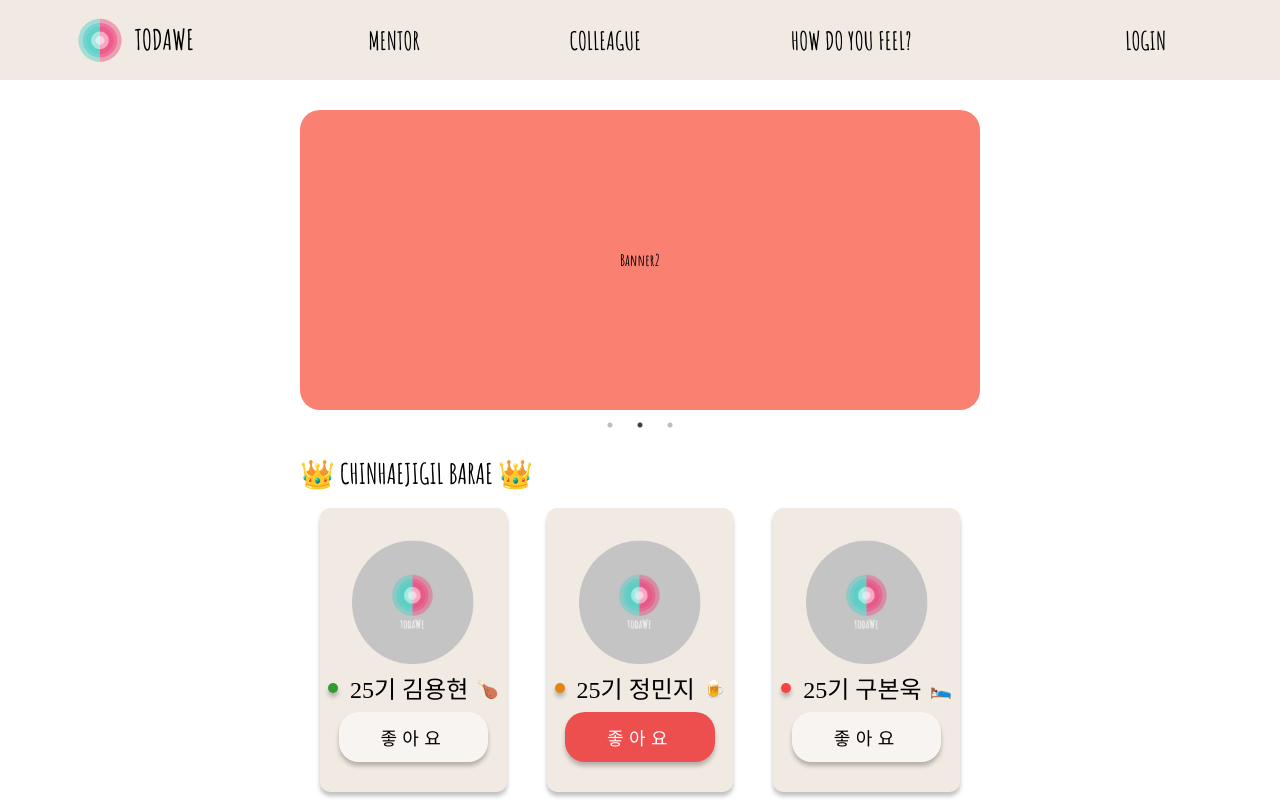
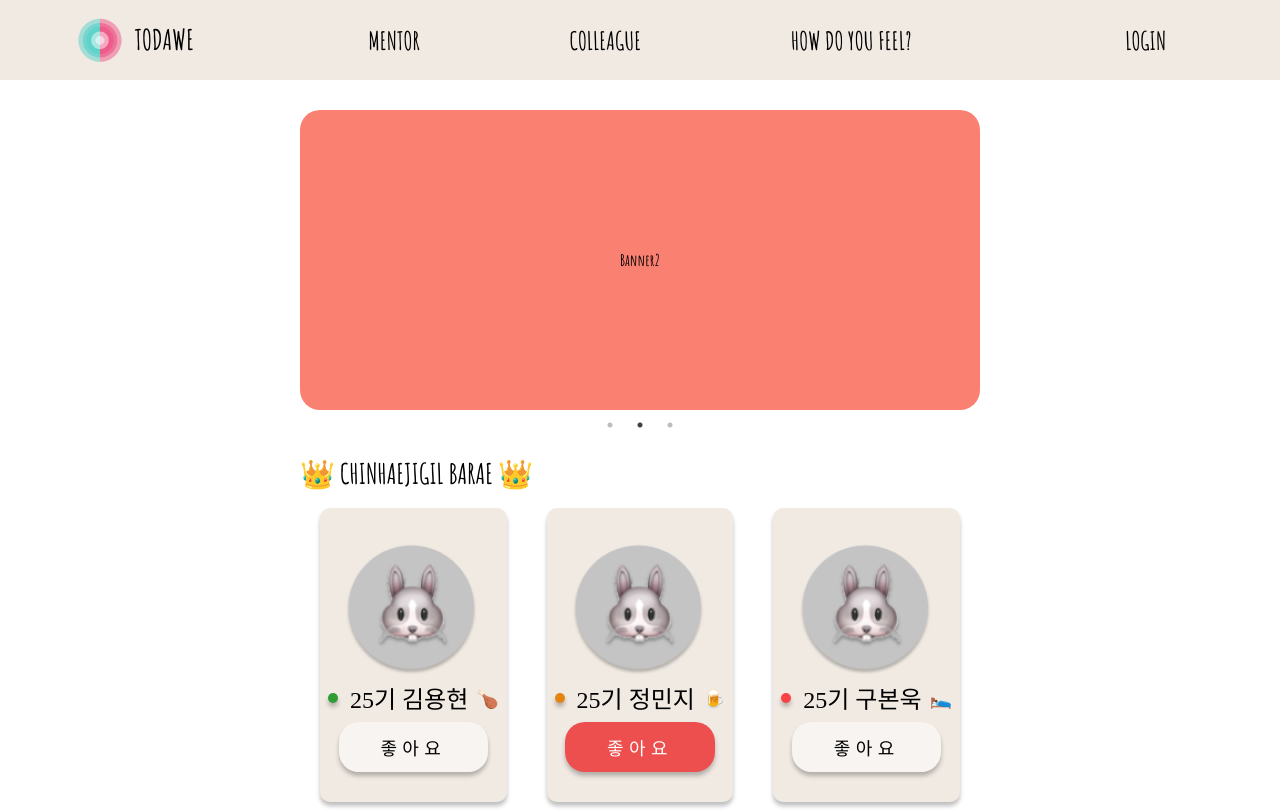
Before and after one commit to Jeong-minji/TodaWe, a Next.js app: page / in a window 1280 px wide. Built offline with nearby package versions, Linux system fonts and the light colour scheme; a web font is replaced by a local one.

Commit message:
Fix: Rebase Conflict 해결
Fix: 모달 z-index 수정

```diff
--- a/component/layout/Login/LoginModal.tsx
+++ b/component/layout/Login/LoginModal.tsx
@@ -56,11 +56,12 @@ const OutBackground = styled.div<{ isVisible: boolean }>`
   position: absolute;
   left: 0;
   background-color: rgba(0, 0, 0, 0.4);
+  z-index: 2;
 `;
 
 const ModalWrapper = styled.div`
   display: flex;
-  border-radius: 4px;
+  border-radius: 10px;
   background-color: #ffffff;
   box-shadow: 0 1px 4px 1px rgba(0, 0, 0, 0.15);
 `;
@@ -68,8 +69,8 @@ const ModalWrapper = styled.div`
 const LogoArea = styled.div`
   padding: 25px 0;
   background-color: #f1eae3;
-  border-top-left-radius: 4px;
-  border-bottom-left-radius: 4px;
+  border-top-left-radius: 10px;
+  border-bottom-left-radius: 10px;
 `;
 
 const Logo = styled.img`
--- a/component/layout/Main/Banner/BannerList.tsx
+++ b/component/layout/Main/Banner/BannerList.tsx
@@ -30,6 +30,7 @@ const BannerList: React.FC = () => {
 
 const Wrapper = styled.div`
   padding: 30px 0;
+  z-index: -1;
 `;
 
 const StyledSlider = styled(Slider)`
--- a/component/layout/Main/RecommendFriends/FriendsItem.tsx
+++ b/component/layout/Main/RecommendFriends/FriendsItem.tsx
@@ -56,10 +56,10 @@ const FriendsItem: React.FC<FriendsItemI> = ({
   return (
     <Wrapper>
       <ProfileImage
-        src="/images/rabbit.png"
+        src="/images/profile_rabbit.png"
         alt="profile_image"
         width={140}
-        height={130}
+        height={140}
       />
       <UserInfo>
         <StatusColor color={FeelingObj[feeling]}></StatusColor>
@@ -86,7 +86,9 @@ const Wrapper = styled.div`
   box-shadow: 0px 4px 4px rgba(0, 0, 0, 0.25);
 `;
 
-const ProfileImage = styled(Image)``;
+const ProfileImage = styled(Image)`
+z-index: 0;
+`;
 
 const UserInfo = styled.div`
   display: flex;
--- a/package.json
+++ b/package.json
@@ -10,12 +10,11 @@
   },
   "dependencies": {
     "@jest/types": "^27.4.2",
-    "dotenv": "^10.0.0",
+    "@types/slick-carousel": "^1.6.37",
     "next": "12.0.7",
     "next-images": "^1.8.4",
     "react": "17.0.2",
     "react-dom": "17.0.2",
-    "react-kakao-login": "^2.1.0",
     "react-slick": "^0.28.1",
     "slick-carousel": "^1.8.1",
     "styled-components": "^5.3.3",
@@ -26,7 +25,7 @@
     "@types/jest": "^27.0.3",
     "@types/node": "^16.11.12",
     "@types/react": "^17.0.37",
-    "@types/react-slick": "^0.23.7",
+    "@types/react-slick": "^0.23.8",
     "@types/styled-components": "^5.1.17",
     "@typescript-eslint/eslint-plugin": "^5.6.0",
     "@typescript-eslint/parser": "^5.6.0",
```
Also changed, not shown: public/images/profile_rabbit.PNG (added), 1 other file (tests, documents, lock files or other folders).
